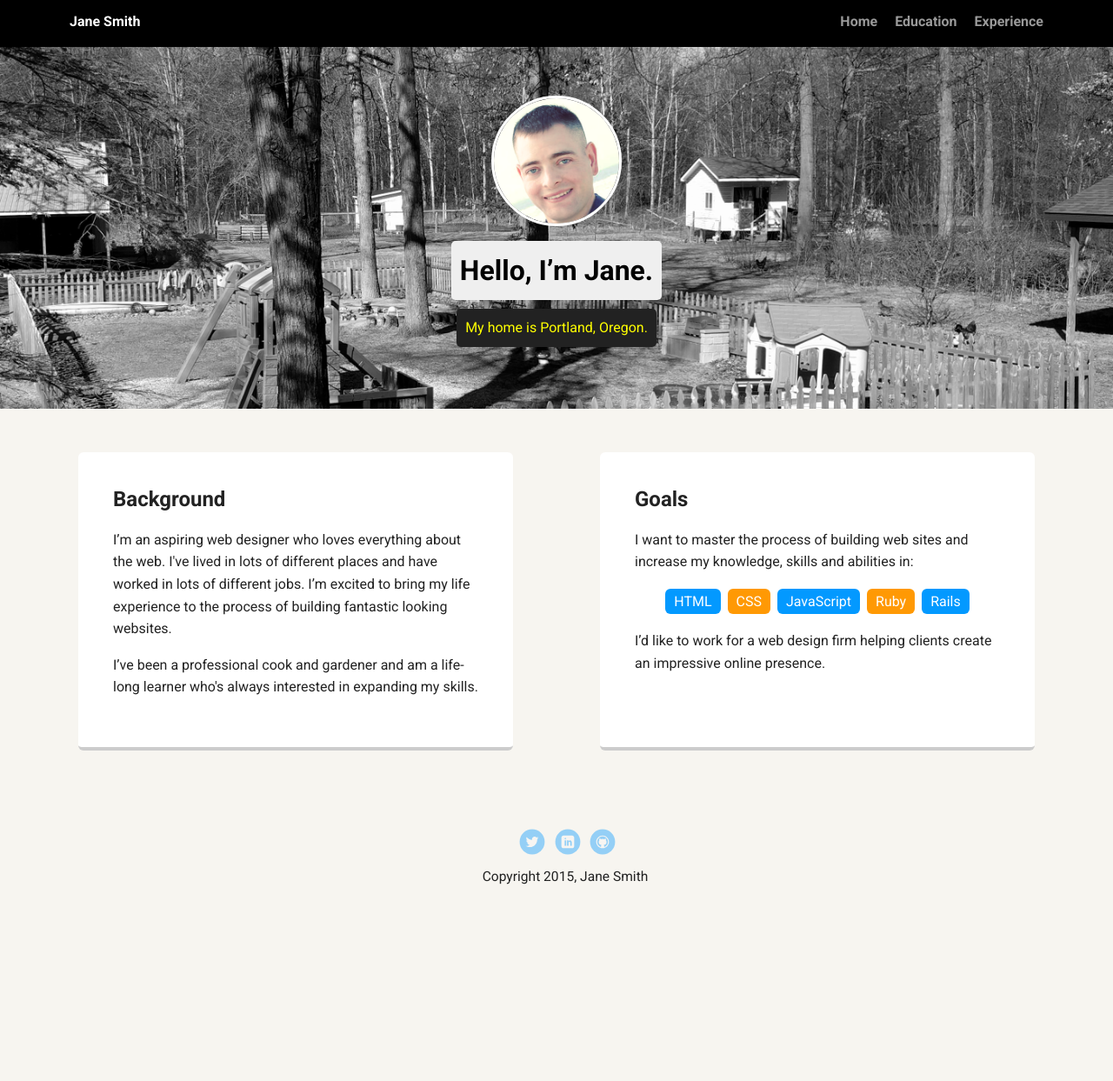
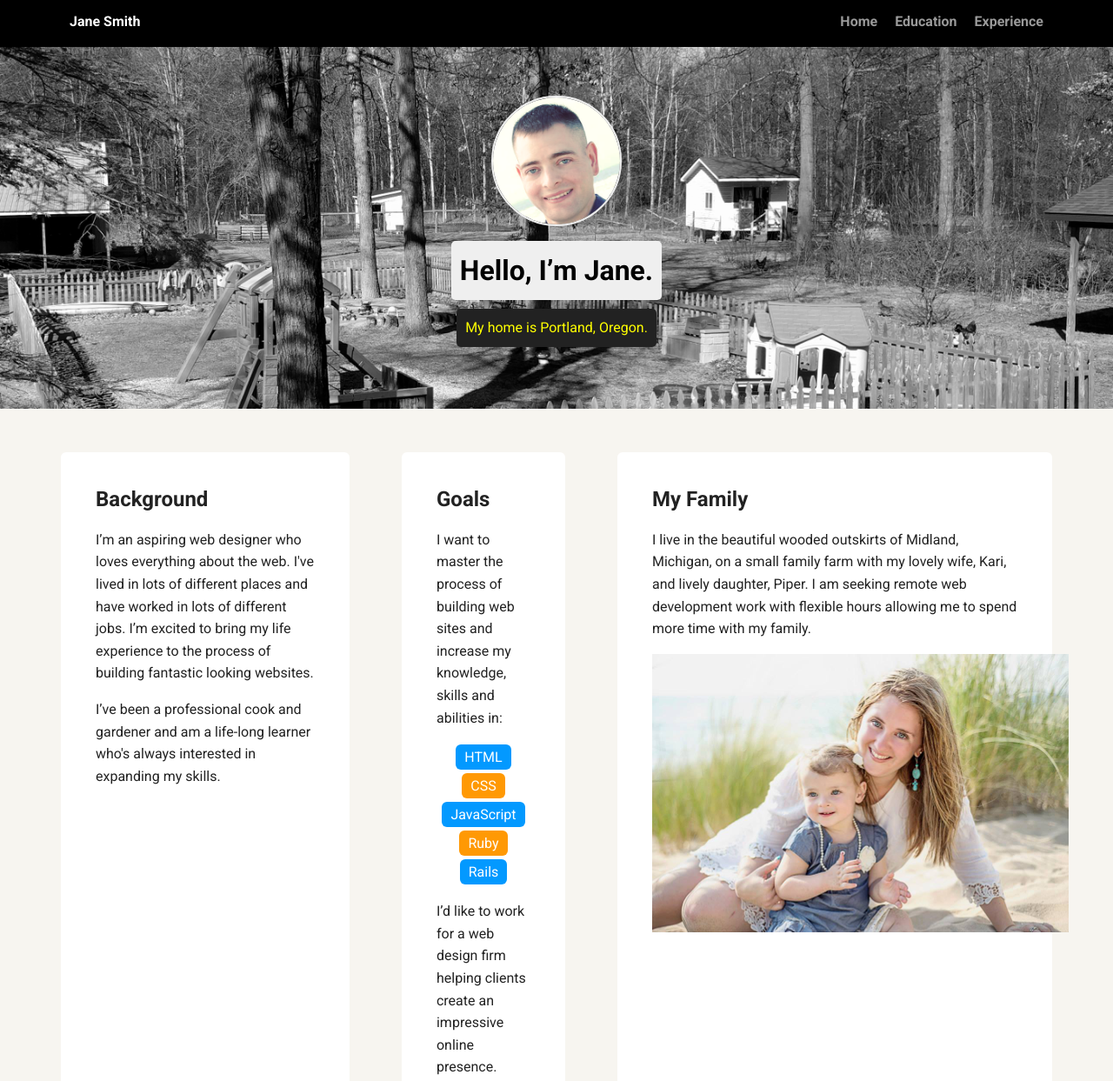
Before and after one commit to triplettae/treehouse_portfolio_update_v1, a plain HTML site: page index.html in a window 1280 px wide. Shown: the top 1243 px of the page at 87% size. Before the commit the page ends 1112 px from the top, so only its background shows below. Drawn offline with Linux system fonts and the light colour scheme; a web font is replaced by a local one.

Commit message:
Rubric Section 3: Exceeds
Changed border-radius, border, and transition for profile image CSS.

Added new card to index.html including a new image.

```diff
--- a/index.html
+++ b/index.html
@@ -43,6 +43,12 @@
         <p>I’d like to work for a web design firm helping clients create an impressive online presence.</p>
       </div>
 
+      <div class="card">
+        <h2>My Family</h2>
+        <p>I live in the beautiful wooded outskirts of Midland, Michigan, on a small family farm with my lovely wife, Kari, and lively daughter, Piper. I am seeking remote web development work with flexible hours allowing me to spend more time with my family.</p>
+        <img src="images/family.png" alt="Photograph of Kari and Piper Triplett">
+      </div>
+
     </main>
     <footer>
       <ul>
--- a/styles.css
+++ b/styles.css
@@ -69,9 +69,9 @@ header .profile-image {
   margin-top: 50px;
   width: 150px;
   height: 150px;
-  border-radius: 50%;
-  border: 3px solid white;
-  transition: all .5s;
+  border-radius: 100%;
+  border: 2px solid #eee;
+  transition: all .25s;
 }
 header .profile-image:hover {
   transform: scale(1.2) rotate(5deg);
```
